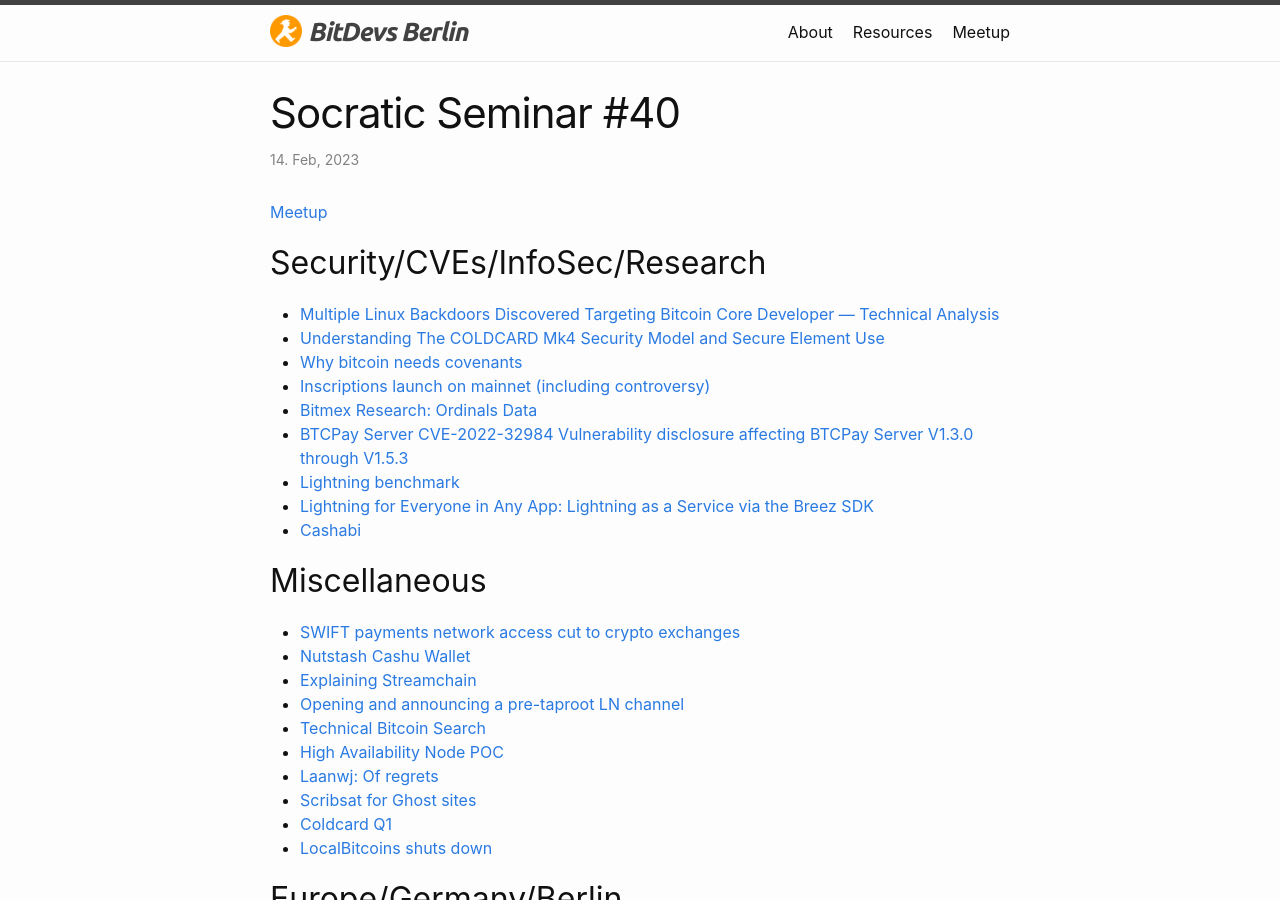
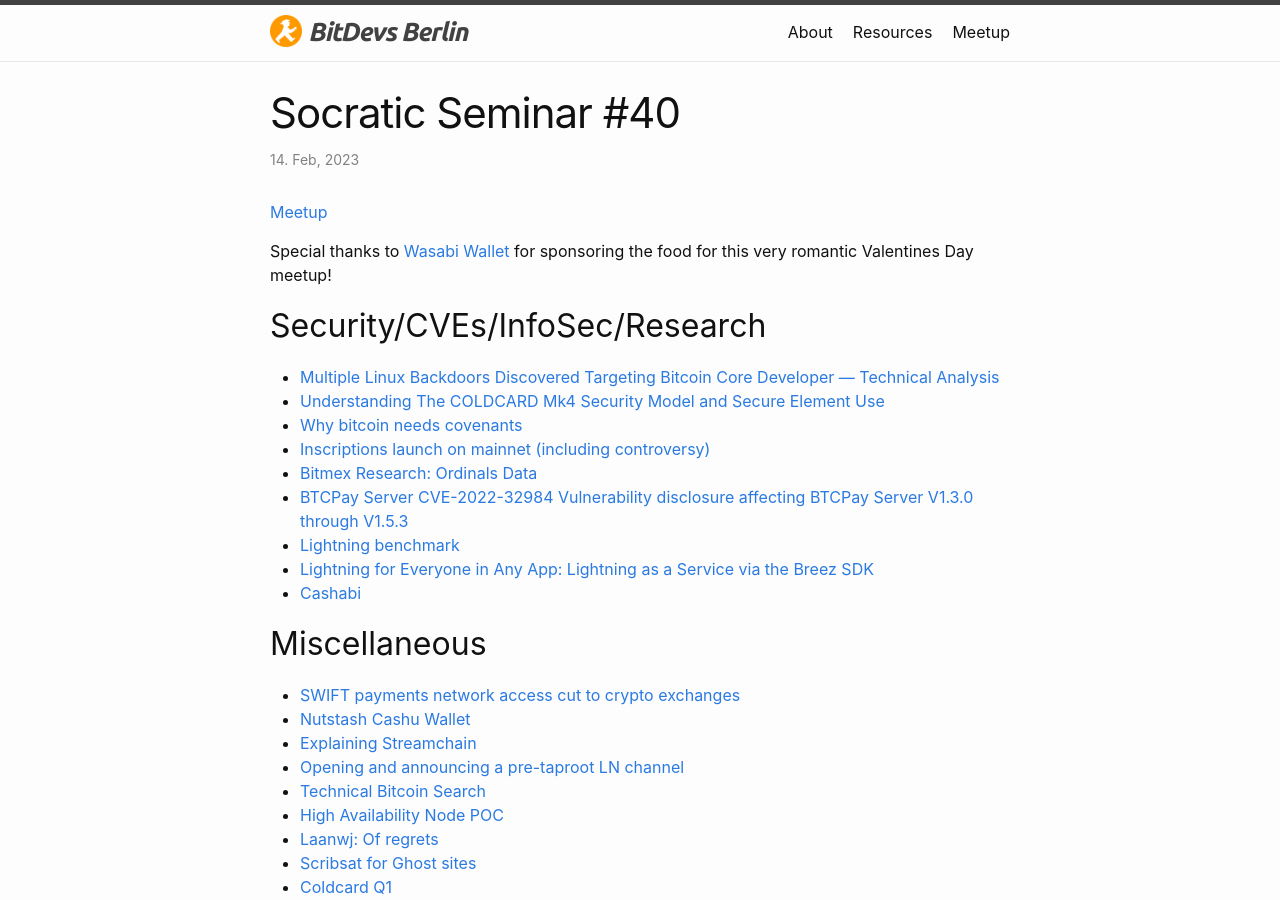
Before and after one commit to fjahr/bitdevsberlin, a Jekyll site: the page built from _posts/2023-02-14-socratic-seminar-40.md, in a window 1280 px wide and 900 px high. Built offline with Jekyll 4.4.1, drawn with Linux system fonts in a browser that asks for light colours.

Commit message:
Add missing fix in #40

```diff
--- a/_posts/2023-02-14-socratic-seminar-40.md
+++ b/_posts/2023-02-14-socratic-seminar-40.md
@@ -3,7 +3,9 @@ layout: post
 title: "Socratic Seminar #40"
 ---
 
-[Meetup](https://www.meetup.com/bitcoin-lab-berlin/events/bglmzsyfcdbsb/)
+[Meetup](https://www.meetup.com/de-DE/bitcoin-lab-berlin/events/291021075/)
+
+Special thanks to [Wasabi Wallet](https://wasabiwallet.io/) for sponsoring the food for this very romantic Valentines Day meetup!
 
 ## Security/CVEs/InfoSec/Research
 
```
